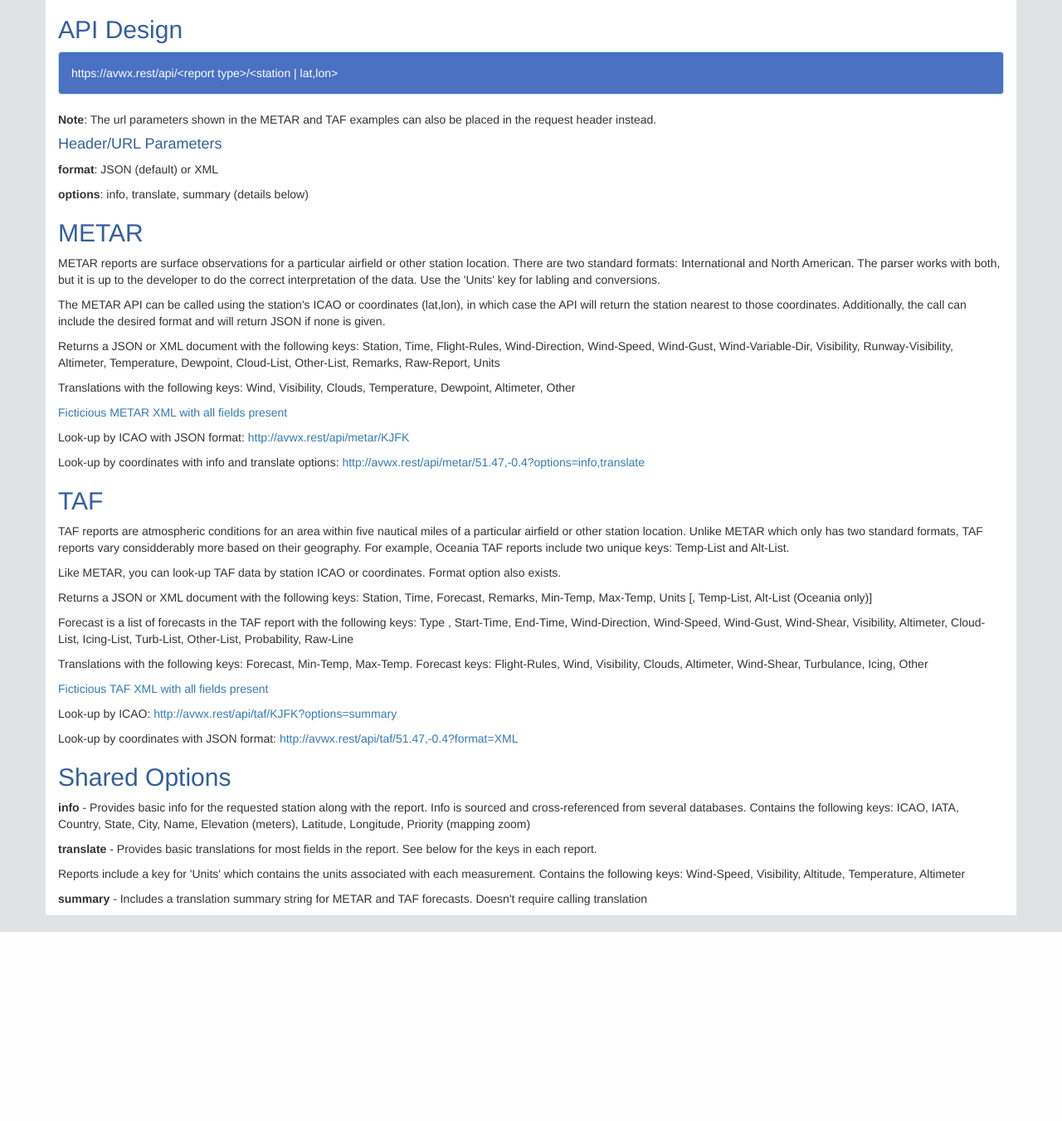
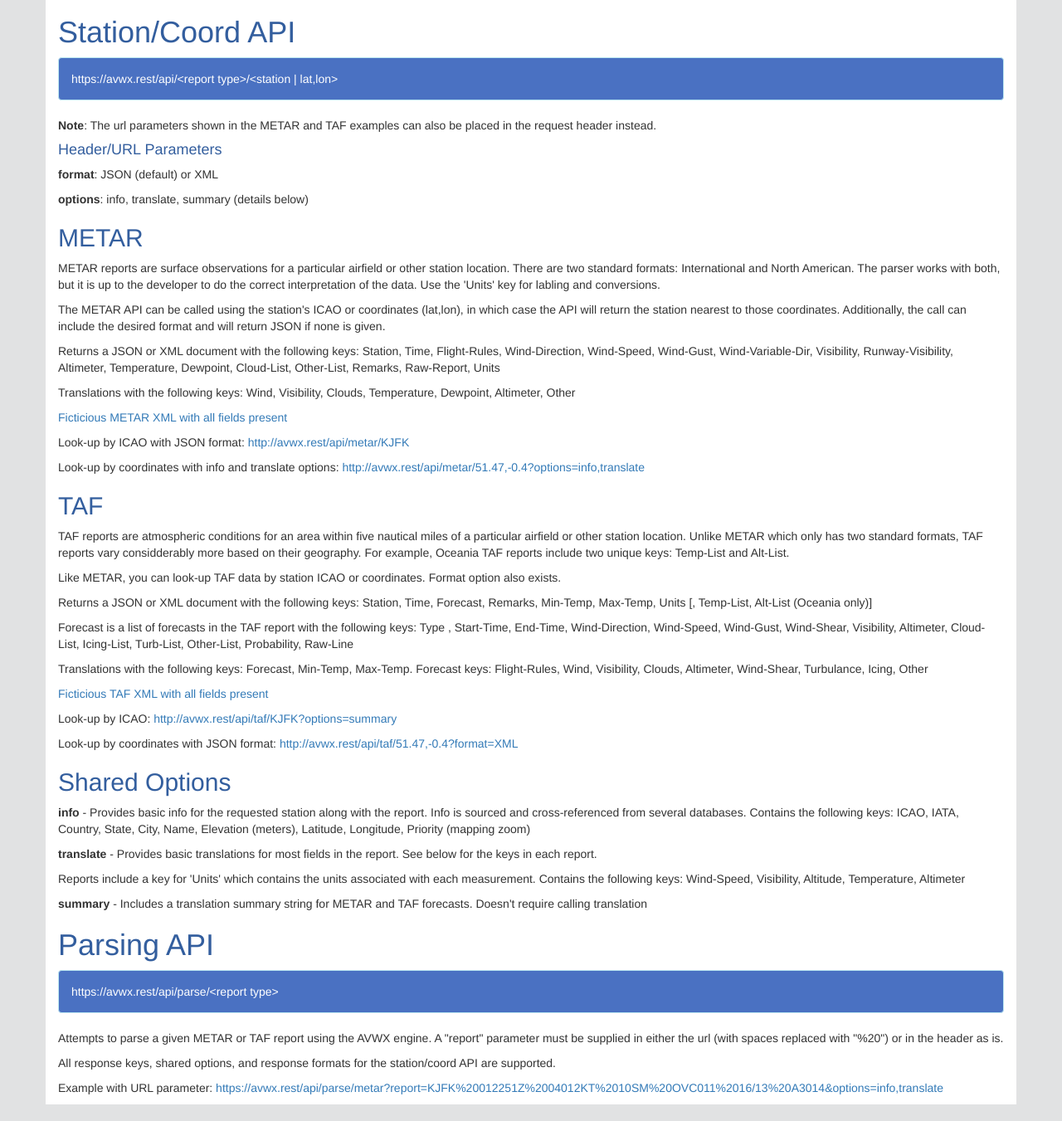
Before and after one commit to avwx-rest/avwx-api, a Flask app: page /documentation in a window 1280 px wide. Shown: the part 51-1402 px from the top of the page at 83% size. Before the commit the page ends 1174 px from the top, so only its background shows below. Run offline with Flask 2, Linux system fonts and the light colour scheme; some libraries are stand-ins or nearby versions.

Commit message:
Add parsing API code, endpoint, and documentation

```diff
--- a/AVWXAPI/avwxhandling.py
+++ b/AVWXAPI/avwxhandling.py
@@ -29,7 +29,8 @@ COORD_URL = 'http://api.geonames.org/findNearByWeatherJSON?lat={}&lng={}&usernam
 HASH_KEYS = ('timestamp', 'standard', 'translate', 'summary')
 
 ERRORS = [
-    'Station Lookup Error: {} not found for {} ({})'
+    'Station Lookup Error: {} not found for {} ({})',
+    'Report Parsing Error: Could not parse {} report ({})'
 ]
 
 def get_data_for_corrds(lat: str, lon: str) -> {str: object}:
@@ -134,15 +135,41 @@ def handle_report(rtype: str, loc: [str], opts: [str]) -> {str: object}:
         rhash[HASH_KEYS[0]] = datetime.utcnow()
         #Send the new hash to redis
         rserv.hmset(rkey, rhash)
-        ret_dict = rhash[dlevel]
+        rdict = rhash[dlevel]
     else:
         #Decode the binary blob into a usable dictionary
-        ret_dict = literal_eval(rhash[dlevel].decode('ascii'))
+        rdict = literal_eval(rhash[dlevel].decode('ascii'))
     #Add station info if requested
     if 'info' in opts:
-        ret_dict['Info'] = getInfoForStation(station)
-    return ret_dict
+        rdict['Info'] = getInfoForStation(station)
+    return rdict
 
+def parse_given(rtype: str, report: str, opts: [str]):
+    """Attepts to parse a given report supplied by the user
+    """
+    try:
+        if rtype == 'metar':
+            rdict = parseMETAR(report)
+        else:
+            rdict = parseTAF(report)
+        if 'translate' in opts or 'summary' in opts:
+            if rtype == 'metar':
+                rdict['Translations'] = translateMETAR(rdict)
+                if 'summary' in opts:
+                    rdict['Summary'] = createMETARSummary(rdict['Translations'])
+            else:
+                trans = translateTAF(rdict)
+                rdict['Translations'] = trans
+                if 'summary' in opts:
+                    #Special handling for TAF summary response
+                    for i in range(len(trans['Forecast'])):
+                        rdict['Forecast'][i]['Summary'] = createTAFLineSummary(trans['Forecast'][i])
+        #Add station info if requested
+        if 'info' in opts:
+            rdict['Info'] = getInfoForStation(rdict['Station'])
+        return rdict
+    except Exception as exc:
+        return {'Error': ERRORS[1].format(rtype, exc)}
 
 #https://azure.microsoft.com/en-us/documentation/articles/cache-python-get-started/
 #https://redis-py.readthedocs.io/en/latest/#redis.StrictRedis.hmset
--- a/AVWXAPI/static/css/content-style.css
+++ b/AVWXAPI/static/css/content-style.css
@@ -17,7 +17,7 @@ section {
 	/*margin-bottom: 20px;*/
 }
 
-section h2, h4 {
+section h1, h2, h4 {
     color: #335e9e;
 }
 
--- a/AVWXAPI/static/html/documentation.html
+++ b/AVWXAPI/static/html/documentation.html
@@ -48,7 +48,7 @@
 <div class="nav-spacer"></div>
 
 <section class="container">
-    <h2>API Design</h2>
+    <h1>Station/Coord API</h1>
     <p class="alert alert-info" role="alert">https://avwx.rest/api/&lt;report type&gt;/&lt;station | lat,lon&gt;</p>
     <p><b>Note</b>: The url parameters shown in the METAR and TAF examples can also be placed in the request header instead.</p>
     <h4>Header/URL Parameters</h4>
@@ -76,6 +76,11 @@
     <p><b>translate</b> - Provides basic translations for most fields in the report. See below for the keys in each report.</p>
     <p>Reports include a key for 'Units' which contains the units associated with each measurement. Contains the following keys: Wind-Speed, Visibility, Altitude, Temperature, Altimeter</p>
     <p><b>summary</b> - Includes a translation summary string for METAR and TAF forecasts. Doesn't require calling translation</p>
+    <h1>Parsing API</h1>
+    <p class="alert alert-info" role="alert">https://avwx.rest/api/parse/&lt;report type&gt;</p>
+    <p>Attempts to parse a given METAR or TAF report using the AVWX engine. A "report" parameter must be supplied in either the url (with spaces replaced with "%20") or in the header as is.</p>
+    <p>All response keys, shared options, and response formats for the station/coord API are supported.</p>
+    <p>Example with URL parameter: <a href="https://avwx.rest/api/parse/metar?report=KJFK%20012251Z%2004012KT%2010SM%20OVC011%2016/13%20A3014&options=info,translate">https://avwx.rest/api/parse/metar?report=KJFK%20012251Z%2004012KT%2010SM%20OVC011%2016/13%20A3014&options=info,translate</a></p>
 </section>
 
 <footer>
--- a/AVWXAPI/views.py
+++ b/AVWXAPI/views.py
@@ -10,26 +10,35 @@ Routes and views for the flask application.
 from flask import request, Response, jsonify
 #module
 from AVWXAPI import app
-from .avwxhandling import handle_report
+from .avwxhandling import handle_report, parse_given
 from .dicttoxml import dicttoxml as fxml
 
+##-------------------------------------------------------##
+# Static Web Pages
 @app.route('/')
 @app.route('/home')
 def home():
+    """Returns static home page"""
     return app.send_static_file('html/home.html')
 @app.route('/about')
 def about():
+    """Returns static about page"""
     return app.send_static_file('html/about.html')
 @app.route('/contact')
 def contact():
+    """Returns static contact page"""
     return app.send_static_file('html/contact.html')
 @app.route('/documentation')
 def documentation():
+    """Returns static documentation page"""
     return app.send_static_file('html/documentation.html')
 @app.route('/updates')
 def updates():
+    """Returns static updates page"""
     return app.send_static_file('html/updates.html')
 
+##-------------------------------------------------------##
+# API Routing Errors
 @app.route('/api')
 def no_report():
     """Returns no report msg
@@ -43,6 +52,8 @@ def no_station():
     """
     return jsonify({'Error': 'No station given'})
 
+##-------------------------------------------------------##
+# API Helper Functions
 def get_req_value(key, split: bool=True):
     """Returns the value of a unique key in the header/args
     """
@@ -71,15 +82,16 @@ def is_num(num: str):
     except:
         return False
 
-def check_for_errors(rtype: str, sid: [str], dfrm: str, opts: [str]):
+def check_for_errors(rtype: str, sid: [str], dfrm: str, opts: [str], ignore_station: bool=False):
     """Returns an explanation string if an error is found, else None
     """
     if rtype.lower() not in ('metar', 'taf'):
         return 'Not a valid report type: {}'.format(rtype)
-    if not sid or len(sid) > 2:
-        return 'Not a valid station input: {}'.format(sid)
-    if len(sid) == 2 and len([s for s in sid if is_num(s)]) != 2:
-        return 'Not a valid coordinate pair: {}'.format(sid)
+    if not ignore_station:
+        if not sid or len(sid) > 2:
+            return 'Not a valid station input: {}'.format(sid)
+        if len(sid) == 2 and len([s for s in sid if is_num(s)]) != 2:
+            return 'Not a valid coordinate pair: {}'.format(sid)
     if dfrm not in ['json', 'xml']:
         return 'Not a valid data return format: {}'.format(dfrm)
     bad_opts = [s for s in opts if s not in ('info', 'summary', 'translate')]
@@ -87,11 +99,17 @@ def check_for_errors(rtype: str, sid: [str], dfrm: str, opts: [str]):
         return 'One or more invalid options were given: {}'.format(bad_opts)
 
 def format_response(resp, frmt):
+    """Returns a given response into the desired format
+
+    Accepts 'xml' or defaults to JSON
+    """
     if frmt == 'xml':
         return Response(fxml(resp, custom_root='METAR'), mimetype='text/xml')
     else:
         return jsonify(resp)
 
+##-------------------------------------------------------##
+# API Routing Endpoints
 @app.route('/api/<string:rtype>/<string:station>')
 def new_style_report(rtype: str, station: str):
     """Returns the report for a given type and station
@@ -121,3 +139,18 @@ def old_style_report(rtype: str):
         return jsonify({'Error': error})
     resp = handle_report(rtype, station, options)
     return format_response(resp, data_format[0])
+
+@app.route('/api/parse/<string:rtype>')
+def given_report(rtype: str):
+    """Returns the attmpted parse of a user-supplied report
+    """
+    report = get_req_value('report')
+    if not report:
+        return jsonify({'Error': 'No report string given'})
+    report = report[0]
+    options, data_format = get_settings()
+    error = check_for_errors(rtype, None, data_format, options, ignore_station=True)
+    if error:
+        return jsonify({'Error': error})
+    resp = parse_given(rtype, report, options)
+    return format_response(resp, data_format)
```
